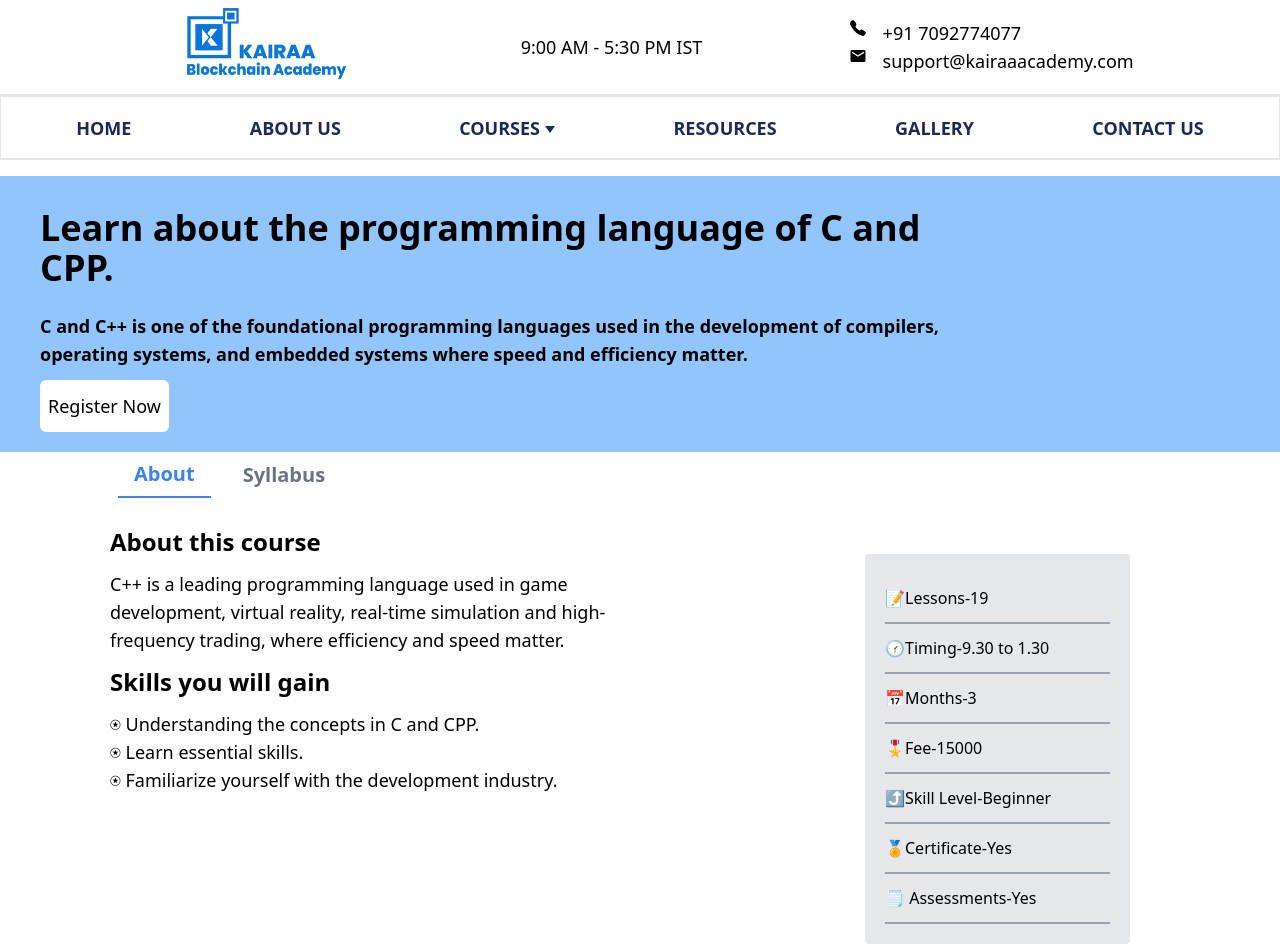
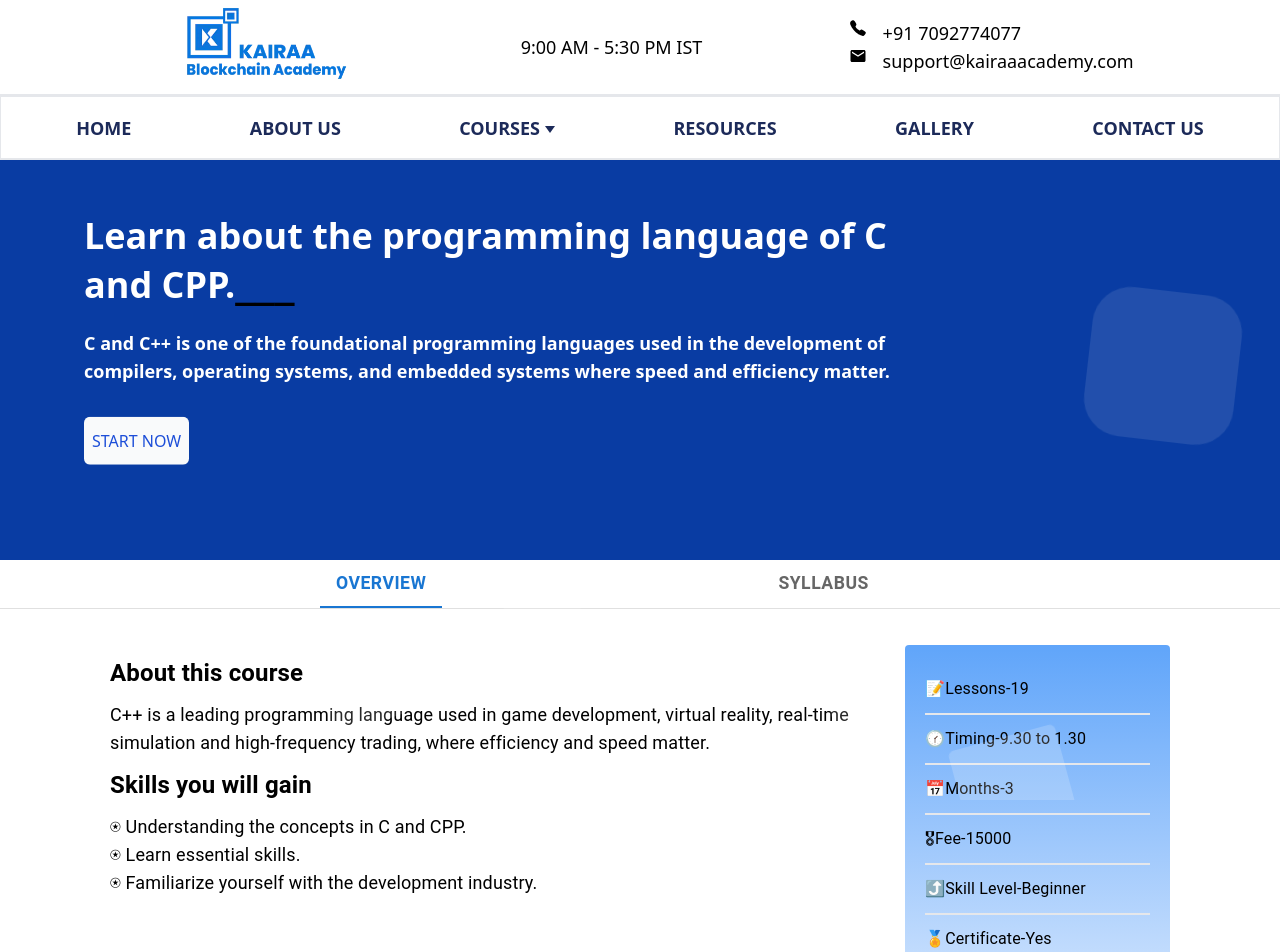
Before and after one commit to Git-Akila/KairaaAcademy, a React (Create React App) app: page /courses/1 in a window 1280 px wide. Shown: the top 952 px of the page. Built offline with nearby package versions, Linux system fonts and the light colour scheme; a web font is replaced by a local one.

Commit message:
Updated by akila

```diff
--- a/package.json
+++ b/package.json
@@ -10,8 +10,10 @@
     "@testing-library/jest-dom": "^5.17.0",
     "@testing-library/react": "^13.4.0",
     "@testing-library/user-event": "^13.5.0",
+    "autoprefixer": "^10.4.19",
     "axios": "^1.7.2",
     "framer-motion": "^11.1.7",
+    "postcss": "^8.4.38",
     "react": "^18.2.0",
     "react-dom": "^18.2.0",
     "react-icon": "^1.0.0",
@@ -50,6 +52,6 @@
     ]
   },
   "devDependencies": {
-    "tailwindcss": "^3.4.3"
+    "tailwindcss": "^3.4.4"
   }
 }
--- /dev/null
+++ b/src/pages/Top_courses/ViewCourseDetails.css
@@ -0,0 +1,133 @@
+.context {
+  width: 100%;
+  position: absolute;
+  top:17vh;
+
+
+
+}
+
+
+.area{
+  background: #093ca3;
+  background: -webkit-linear-gradient(to left, #0768c4, #002062);
+  width: 100%;
+  height:50vh;
+
+
+}
+
+.circles{
+  position: absolute;
+  top: 0;
+  left: 0;
+  width: 100%;
+  height: 100%;
+  overflow: hidden;
+}
+
+.circles li{
+  position: absolute;
+  display: block;
+  list-style: none;
+  width: 20px;
+  height: 20px;
+  background: rgba(255, 255, 255, 0.2);
+  animation: animate 25s linear infinite;
+  bottom: -150px;
+
+}
+
+.circles li:nth-child(1){
+  left: 25%;
+  width: 80px;
+  height: 80px;
+  animation-delay: 0s;
+}
+
+
+.circles li:nth-child(2){
+  left: 10%;
+  width: 20px;
+  height: 20px;
+  animation-delay: 2s;
+  animation-duration: 12s;
+}
+
+.circles li:nth-child(3){
+  left: 70%;
+  width: 20px;
+  height: 20px;
+  animation-delay: 4s;
+}
+
+.circles li:nth-child(4){
+  left: 40%;
+  width: 60px;
+  height: 60px;
+  animation-delay: 0s;
+  animation-duration: 18s;
+}
+
+.circles li:nth-child(5){
+  left: 65%;
+  width: 20px;
+  height: 20px;
+  animation-delay: 0s;
+}
+
+.circles li:nth-child(6){
+  left: 75%;
+  width: 110px;
+  height: 110px;
+  animation-delay: 3s;
+}
+
+.circles li:nth-child(7){
+  left: 35%;
+  width: 150px;
+  height: 150px;
+  animation-delay: 7s;
+}
+
+.circles li:nth-child(8){
+  left: 50%;
+  width: 25px;
+  height: 25px;
+  animation-delay: 15s;
+  animation-duration: 45s;
+}
+
+.circles li:nth-child(9){
+  left: 20%;
+  width: 15px;
+  height: 15px;
+  animation-delay: 2s;
+  animation-duration: 35s;
+}
+
+.circles li:nth-child(10){
+  left: 85%;
+  width: 150px;
+  height: 150px;
+  animation-delay: 0s;
+  animation-duration: 11s;
+}
+
+
+
+@keyframes animate {
+
+  0%{
+      transform: translateY(0) rotate(0deg);
+      opacity: 1;
+      border-radius: 0;
+  }
+
+  100%{
+      transform: translateY(-1000px) rotate(720deg);
+      opacity: 0;
+      border-radius: 50%;
+  }
+
+}
--- a/src/pages/Top_courses/ViewCourseDetails.jsx
+++ b/src/pages/Top_courses/ViewCourseDetails.jsx
@@ -1,9 +1,15 @@
-import * as React from 'react';
-import { useState } from 'react';
-import { useParams } from 'react-router-dom';
+import * as React from "react";
+import Box from "@mui/material/Box";
+import Tab from "@mui/material/Tab";
+import TabContext from "@mui/lab/TabContext";
+import TabList from "@mui/lab/TabList";
+import TabPanel from "@mui/lab/TabPanel";
 
-import { Link } from 'react-router-dom';
-import { courses1 } from '../Top_courses/Data/OthercoursesData';
+import { useParams } from "react-router-dom";
+
+import { Link } from "react-router-dom";
+import { courses1 } from '../Top_courses/Data/OthercoursesData';     // OtherCourses
+import '../Top_courses/ViewCourseDetails.css';
 
 
 
@@ -11,121 +17,157 @@ function ViewCourseDetails() {
 
   const { id } = useParams();
 
-  const course = courses1.find(course => course.id === parseInt(id));
-  console.log(course)
-
-  const [index1, setIndex] = useState(null);
-  const [activeTab, setActiveTab] = useState(0);
-
-  const Tab = ({ label, isActive, onClick }) => {
-    return (
-      <button
-        className={`px-4 py-2 mx-2 text-xl font-semibold focus:outline-none ${isActive ? 'text-blue-500 border-b-2 border-blue-500' : 'text-gray-500 text-xl'
-          }`}
-        onClick={onClick}
-      >
-        {label}
-      </button>
-    );
-  };
-
-  const TabContent = ({ children }) => {
-    return <div className="mt-4">{children}</div>;
-  };
-
-  const Tabs = ({ children }) => {
-
-    return (
-      <div>
-        <div className="flex">
-          {children.map((child, index) => (
-            <Tab
-              key={index}
-              label={child.props.label}
-              isActive={index === activeTab}
-              onClick={() => setActiveTab(index)}
-            />
-          ))}
-        </div>
-        <div>
-          {children.map((child, index) =>
-            index === activeTab ? <TabContent key={index}>{child.props.children}</TabContent> : null
-          )}
-        </div>
-      </div>
-    );
-  };
-  //**************************************************************************************************** */
+  const course = courses1.find((course) => course.id === parseInt(id));
 
 
 
 
-  function ViewOrNot(i) {
+  const [index1, setIndex] = React.useState(null);
 
+
+    function ViewOrNot(i) {
     if (index1 === i) {
       setIndex(null);
-      setActiveTab(activeTab)
     } else {
       setIndex(i);
-      setActiveTab(activeTab)
     }
   }
 
+  const [value, setValue] = React.useState("1");
+
+  const handleChange = (event, newValue) => {
+    setValue(newValue);
+  };
+
+  return (
+    <>
+
+    {/* *************************************************************************************************** */}
+      <div className="md:px-12 p-4 max-w-screen-2xl mx-auto mt-4 animate-fadeInUp context ">
+        <div className=" rounded-xl rounded-br-[80px]  md:p-9 px-4 py-9  ">
+
+
+          <div className="flex flex-col md:flex-row justify-between items-center   gap-10 ">
+            {/* *********************************************************************************** */}
+
+            <div className="md:w-3/4 ">
+            <h2 className="fontstyle2 text-[#fff] py-3">{course.name}<span className="text-black text-5xl animate-spin">___</span></h2>
+              <p className="text-lg py-3 text-[#fff] font-bold ">{course.description} </p>
+
+              <div className="py-3">
+                <Link to="/CourseRegistration">
+                 <button className="hover:bg-white cursor-pointer text-center  p-2 animate-shake text-blue-700 font-medium bg-gray-50 py-3 rounded-md">
+                    START NOW
+                  </button>
+                </Link>
+              </div>
+            </div>
+
+          </div>
+
+        </div>
+
+      </div>
+      <div class="area" >
+            <ul class="circles">
+                    <li></li>
+                    <li></li>
+                    <li></li>
+                    <li></li>
+                    <li></li>
+                    <li></li>
+                    <li></li>
+                    <li></li>
+                    <li></li>
+                    <li></li>
+            </ul>
+    </div >
+
+
+      {/* ************************************************************************************************************* */}
+      <Box sx={{ width: "100%", typography: "body1" }}>
+        <TabContext value={value}>
+          <Box sx={{ borderBottom: 1, borderColor: "divider" }}>
+            <TabList
+              className="justify-center text-center"
+              onChange={handleChange}
+              aria-label="lab API tabs example"
+            >
+              <Tab
+                sx={{
+                  marginLeft: { xs: 10, sm: 5, md: 40 },
+
+                  fontSize: { xs: "0.8rem", sm: "1rem", md: "1.1rem" },
+                  fontWeight: { xs: "normal", sm: "bold", md: "bolder" },
+                }}
+                label="Overview"
+                value="1"
+              />
+              <Tab
+                sx={{
+                  marginLeft: { xs: 10, sm: 5, md: 40 },
+                  fontSize: { xs: "0.8rem", sm: "1rem", md: "1.1rem" },
+                  fontWeight: { xs: "noraml", sm: "bold", md: "bolder" },
+                }}
+                label="Syllabus"
+                value="2"
+              />
+            </TabList>
+          </Box>
+          <TabPanel value="1">
+
+<div  className='mx-auto  flex md:flex-row flex-col gap-10'>
+<div className="flex mx-auto m-3 container md:flex-row flex-col justify-between">
+              <div className="md:w-3/4">
+                <h2 className="md:text-2xl xs:text-xl font-bold py-3">
+                  {course.heading}
+                </h2>
+                <p className="md:text-lg">{course.deshead}</p>
+
+                <h2 className="md:text-2xl xs:text-xl font-bold py-3">
+                  {course.heading1}
+                </h2>
+
+                {course.desheading1.map((e) => {
+                  return <p className="text-lg">{e}</p>;
+                })}
+              </div>
+              <div className="md:w-1/4 p-5  bg-gradient-to-t from-blue-100 to-blue-400 rounded">
+                {course.heroSec.map((e, i) => {
+                  return (
+                    <p className="py-3 border-b-2 border-b-gray-200" key={i}>
+                      {e.symbol}
+                      {e.content}
+                    </p>
+                  );
+                })}
+              </div>{" "}
+            </div>
+
+            </div></TabPanel>
+
+          {/* ************************************************************************************************** */}
+          <TabPanel value="2">
 
 
 
-  return (<>
-      <div className='mx-auto py-5 px-10 mt-4 justify-center bg-blue-300'>
-        <div className='w-3/4'>
-          <h2 className='fontstyle2 py-3'>{course.name}</h2>
-          <p className='text-lg py-3 font-bold '>{course.description} </p>
-
-          <Link to="/CourseRegistration"><button className="bg-white text-center text-lg p-2  active:bg-blue-500 py-3 rounded-md">Register Now</button></Link>
-        </div>
-      </div>
-
-      {/* ************************************************************************************************************* */}
-      <div className='mx-auto container '>
-        <Tabs>
-          <div label="About" className='mx-auto section flex md:flex-row flex-col gap-10'>
-            <div className='flex md:flex-row flex-col justify-between'>
-              <div className='md:w-1/2'>
-                <h2 className='text-2xl font-bold py-3'>{course.heading}</h2>
-                <p className='text-lg'>{course.deshead}</p>
-
-
-                <h2 className='text-2xl font-bold py-3'>{course.heading1}</h2>
-
-                {course.desheading1.map((e) => { return (<p className='text-lg'>{e}</p>) })}</div>
-
-              <div className='md:w-1/4 p-5 m-10 bg-gray-200 rounded'>
-                {course.heroSec.map((e, i) => {
-                  return <p className='py-3 border-b-2 border-b-gray-400' key={i}>{e.symbol}{e.content}</p>
-
-                })}
-              </div>
-            </div>
-          </div>
-          {/* </div> */}
-
-
-          {/* ************************************************************************************************** */}
-          <div label="Syllabus" className='container mx-auto  border-2 border-gray-200 '>
-            <div className=' px-3 py-3 border-2 border-gray-200'>
-              <h1 className='text-3xl font-bold py-3'>{course.syllabusheading}</h1>
-              <p className='text-lg font-medium'>{course.syllabus}</p></div>
-
-
-            <div className='container  mx-auto border-2 border-gray-300'>
+            <div className="container bg-gradient-to-t from-blue-400 to-blue-100  mx-auto p-5 md:mr-28 md:mt-8 md:ml-28 border-2 border-gray-300">
+              <div className="border-2 p-2 border-b-gray-200">
+                <h1 className="md:text-3xl xs:text-xl font-bold py-2">{course.syllabusheading}</h1>
+                <p className='text-lg font-medium'>{course.syllabus}</p></div>
               {course.topics.map((ctop, i) => {
                 return (
                   <>
-                    <div className='flex p-5 justify-between'><h1 className='text-xl m-2 font-bold py-3 ' key={ctop.id}>{ctop.name}</h1>
+                    <div className="flex justify-between md:p-5">
+                      <h1
+                        className="md:text-xl  xs:font-medium md:font-bold py-2 "
+                        key={ctop.id}
+                      >{ctop.name}</h1>
                       <button className='mx-20 font-bold ' onClick={() => ViewOrNot(ctop.id)}>{index1 === ctop.id ? "⊝" : "⊕"}</button></div>
 
-                    {index1 === ctop.id && (<ul className=' list-disc px-20 leading-10 text-lg border-b-2 border-b-gray-300'>
+                    {index1 === ctop.id && (<ul className="  px-20 leading-10 text-lg text-[#2e2d2d]  border-b-2 border-b-gray-300">
                       {ctop.content.map((e) => {
-                        return <li key={i + 100}>{e}</li>
+                        return <li key={i + 100}>🌠{e}</li>;
                       })}
                     </ul>)}
 
@@ -134,8 +176,11 @@ function ViewCourseDetails() {
 
               })}
             </div>
-          </div>
-        </Tabs></div>
+
+          </TabPanel>
+        </TabContext>
+      </Box>
+
 
 
     </>
--- a/src/pages/Top_courses/ViewCourseDetails1.jsx
+++ b/src/pages/Top_courses/ViewCourseDetails1.jsx
@@ -1,146 +1,159 @@
-import * as React from 'react';
-import { useState } from 'react';
-import { useParams } from 'react-router-dom';
+import * as React from "react";
+import Box from "@mui/material/Box";
+import Tab from "@mui/material/Tab";
+import TabContext from "@mui/lab/TabContext";
+import TabList from "@mui/lab/TabList";
+import TabPanel from "@mui/lab/TabPanel";
 
-import { Link } from 'react-router-dom';
-import { courses } from '../Top_courses/Data/BlockchainData';
+import { useParams } from "react-router-dom";
 
+import { Link } from "react-router-dom";
+import { courses } from "../Top_courses/Data/BlockchainData"; // // BlockchainData.jsx
 
 
 function ViewCourseDetails1() {
-
   const { id } = useParams();
 
-  const course = courses.find(course => course.id === parseInt(id));
-  console.log(course)
+  const course = courses.find((course) => course.id === parseInt(id));
 
-  const [index1, setIndex] = useState(null);
-  const [activeTab, setActiveTab] = useState(0);
-
-  const Tab = ({ label, isActive, onClick }) => {
-    return (
-      <button
-        className={`px-4 py-2 mx-2 text-sm font-semibold focus:outline-none ${isActive ? 'text-blue-500 border-b-2 border-blue-500' : 'text-gray-500'
-          }`}
-        onClick={onClick}
-      >
-        {label}
-      </button>
-    );
-  };
-
-  const TabContent = ({ children }) => {
-    return <div className="mt-4">{children}</div>;
-  };
-
-  const Tabs = ({ children }) => {
-
-    return (
-      <div>
-        <div className="flex">
-          {children.map((child, index) => (
-            <Tab
-              key={index}
-              label={child.props.label}
-              isActive={index === activeTab}
-              onClick={() => setActiveTab(index)}
-            />
-          ))}
-        </div>
-        <div>
-          {children.map((child, index) =>
-            index === activeTab ? <TabContent key={index}>{child.props.children}</TabContent> : null
-          )}
-        </div>
-      </div>
-    );
-  };
-  //**************************************************************************************************** */
-
-
-
+  const [index1, setIndex] = React.useState(null);
 
   function ViewOrNot(i) {
-
     if (index1 === i) {
       setIndex(null);
-      setActiveTab(activeTab)
     } else {
       setIndex(i);
-      setActiveTab(activeTab)
     }
   }
 
+  const [value, setValue] = React.useState("1");
 
+  const handleChange = (event, newValue) => {
+    setValue(newValue);
+  };
 
+  return (
+    <>
 
-  return (<>
-      <div className='mx-auto py-5 px-10 mt-4 justify-center bg-blue-300'>
-        <div className='w-3/4'>
-          <h2 className='fontstyle2 py-3'>{course.name}</h2>
-          <p className='text-lg py-3 font-bold '>{course.description} </p>
+    {/* *************************************************************************************************** */}
+      <div className="md:px-12 p-4 max-w-screen-2xl mx-auto mt-4 animate-fadeInUp ">
+        <div className="bg-[#CADDFE] rounded-xl rounded-br-[80px] md:p-9 px-4 py-9">
+          <div className="flex flex-col md:flex-row justify-between items-center gap-10">
+            <div className="md:w-3/4">
+              <h2 className="fontstyle2 py-3">{course.name}</h2>
+              <p className="text-lg py-3 font-bold ">{course.description} </p>
 
-          <Link to="/CourseRegistration"><button className="bg-white text-center text-lg p-2  active:bg-blue-500 py-3 rounded-md">Register Now</button></Link>
+              <div className="py-3">
+                <Link to="/CourseRegistration">
+                  <button className="bg-white text-center text-lg p-2 animate-shake active:bg-blue-500 py-3 rounded-md">
+                    Register Now
+                  </button>
+                </Link>
+              </div>
+            </div>
+
+          </div>
         </div>
       </div>
+      <Box sx={{ width: "100%", typography: "body1" }}>
+        <TabContext value={value}>
+          <Box sx={{ borderBottom: 1, borderColor: "divider" }}>
+            <TabList
+              className="justify-center text-center"
+              onChange={handleChange}
+              aria-label="lab API tabs example"
+            >
+              <Tab
+                sx={{
+                  marginLeft: { xs: 10, sm: 5, md: 40 },
 
-      {/* ************************************************************************************************************* */}
-      <div className='mx-auto container '>
-        <Tabs>
-          <div label="About" className='mx-auto section flex md:flex-row flex-col gap-10'>
-            <div className='flex md:flex-row flex-col justify-between'>
-              <div className='md:w-1/2'>
-                <h2 className='text-2xl font-bold py-3'>{course.heading}</h2>
-                <p className='text-lg'>{course.deshead}</p>
+                  fontSize: { xs: "0.8rem", sm: "1rem", md: "1.1rem" },
+                  fontWeight: { xs: "normal", sm: "bold", md: "bolder" },
+                }}
+                label="Overview"
+                value="1"
+              />
+              <Tab
+                sx={{
+                  marginLeft: { xs: 10, sm: 5, md: 40 },
+                  fontSize: { xs: "0.8rem", sm: "1rem", md: "1.1rem" },
+                  fontWeight: { xs: "noraml", sm: "bold", md: "bolder" },
+                }}
+                label="Syllabus"
+                value="2"
+              />
+            </TabList>
+          </Box>
+          <TabPanel value="1">
+            <div className="flex mx-auto m-3 container md:flex-row flex-col justify-between">
+              <div className="md:w-3/4">
+                <h2 className="md:text-2xl xs:text-xl font-bold py-3">
+                  {course.heading}
+                </h2>
+                <p className="md:text-lg">{course.deshead}</p>
 
+                <h2 className="md:text-2xl xs:text-xl font-bold py-3">
+                  {course.heading1}
+                </h2>
 
-                <h2 className='text-2xl font-bold py-3'>{course.heading1}</h2>
-
-                {course.desheading1.map((e) => { return (<p className='text-lg'>{e}</p>) })}</div>
-
-              <div className='md:w-1/4 p-5 m-10 bg-gray-200 rounded'>
-                {course.heroSec.map((e, i) => {
-                  return <p className='py-3 border-b-2 border-b-gray-400' key={i}>{e.symbol}{e.content}</p>
-
+                {course.desheading1.map((e) => {
+                  return <p className="text-lg">{e}</p>;
                 })}
               </div>
+              <div className="md:w-1/4 p-5  bg-gradient-to-t from-blue-100 to-blue-400 rounded">
+                {course.heroSec.map((e, i) => {
+                  return (
+                    <p className="py-3 border-b-2 border-b-gray-200" key={i}>
+                      {e.symbol}
+                      {e.content}
+                    </p>
+                  );
+                })}
+              </div>{" "}
             </div>
-          </div>
-          {/* </div> */}
-
-
-          {/* ************************************************************************************************** */}
-          <div label="Syllabus" className='container mx-auto   border-2 border-gray-200 '>
-            <div className=' px-3 py-3 border-2 p-5 border-gray-200'>
-              <h1 className='text-3xl font-bold py-3'>{course.syllabusheading}</h1>
-              <p className='text-lg font-medium'>{course.syllabus}</p></div>
-
-
-            <div className='container mx-auto border-2 border-gray-300'>
+          </TabPanel>
+          <TabPanel value="2">
+            <div className="container bg-gradient-to-t from-blue-400 to-blue-100  mx-auto p-5 md:mr-28 md:mt-8 md:ml-28 border-2 border-gray-300">
+              <div className="border-2 p-2 border-b-gray-200">
+                <h1 className="md:text-3xl xs:text-xl font-bold py-2">
+                  {course.syllabusheading}
+                </h1>
+                <p className="md:text-lg font-medium">{course.syllabus}</p>
+              </div>
               {course.content.map((ctop, i) => {
                 return (
                   <>
-                    <div className='flex justify-between p-5'><h1 className='text-xl m-2 font-bold py-3 ' key={ctop.id}>{ctop.name}</h1>
-                      <button className='mx-20 font-bold ' onClick={() => ViewOrNot(ctop.id)}>{index1 === ctop.id ? "⊝" : "⊕"}</button></div>
+                    <div className="flex justify-between md:p-5">
+                      <h1
+                        className="md:text-xl  xs:font-medium md:font-bold py-2 "
+                        key={ctop.id}
+                      >
+                        {ctop.name}
+                      </h1>
+                      <button
+                        className="mx-20 font-bold md:text-xl "
+                        onClick={() => ViewOrNot(ctop.id)}
+                      >
+                        {index1 === ctop.id ? "⊝" : "⊕"}
+                      </button>
+                    </div>
 
-                    {index1 === ctop.id && (<ul className=' list-disc px-20 leading-10 text-lg border-b-2 border-b-gray-300'>
-                      {ctop.content.map((e) => {
-                        return <li key={i + 100}>{e}</li>
-                      })}
-                    </ul>)}
-
+                    {index1 === ctop.id && (
+                      <ul className="  px-20 leading-10 text-lg text-[#2e2d2d]  border-b-2 border-b-gray-300">
+                        {ctop.content.map((e) => {
+                          return <li key={i + 100}>🌠{e}</li>;
+                        })}
+                      </ul>
+                    )}
                   </>
-                )
-
+                );
               })}
             </div>
-          </div>
-        </Tabs></div>
-
-
+          </TabPanel>
+        </TabContext>
+      </Box>
     </>
-
-  )
+  );
 }
 
-export default ViewCourseDetails1
+export default ViewCourseDetails1;
```
Also changed, not shown: tailwind.config.js (+8 -5 lines), 1 other file (tests, documents, lock files or other folders).
